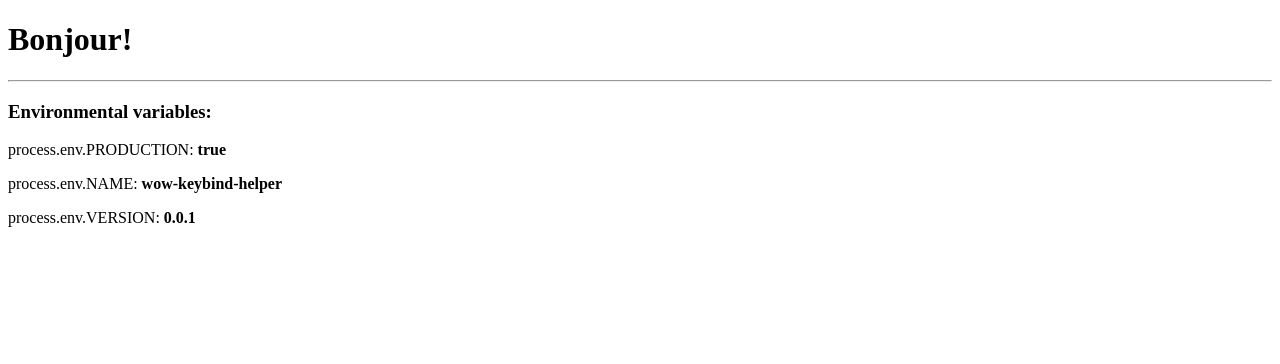
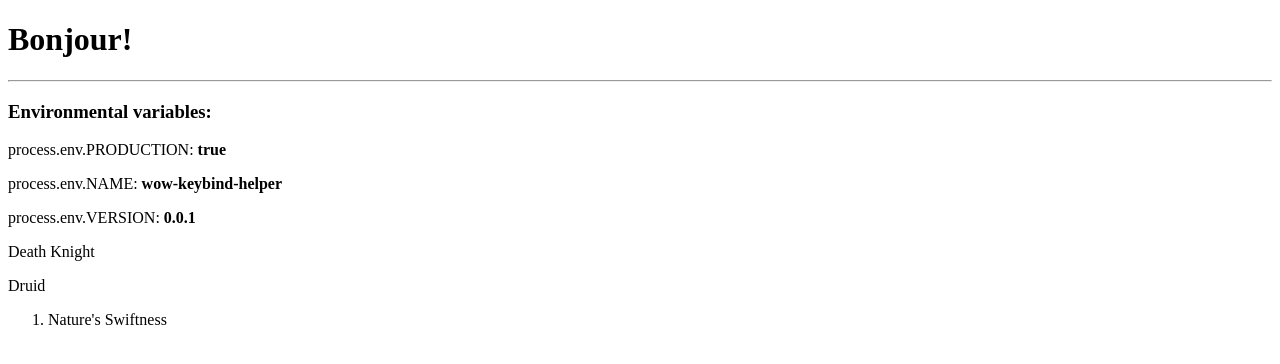
Before and after one commit to Cellv2/wow-keybind-helper, a React app: page / in a window 1280 px wide. Shown: the top 364 px of the page. Built offline with nearby package versions, Linux system fonts and the light colour scheme.

Commit message:
Add crude talent vis

```diff
--- a/src/classes/player-classes.ts
+++ b/src/classes/player-classes.ts
@@ -1,5 +1,5 @@
-import { Class } from "src/constants/classes.consts";
-import { Expansion } from "src/constants/expansions.consts";
+import { PlayerClass as Class } from "src/constants/player/class.consts";
+import { Expansion } from "src/constants/game/expansion.consts";
 
 type PlayerClass = {
     allowedExpansions: Expansion[];
--- a/src/components/HelloWorld/HelloWorld.tsx
+++ b/src/components/HelloWorld/HelloWorld.tsx
@@ -1,4 +1,5 @@
 import React from "react";
+import { TalentSelectorGrid } from "../talents/TalentSelectorGrid";
 
 export type HelloWorldProps = {
     title: string;
@@ -20,6 +21,8 @@ const HelloWorld = ({ title }: HelloWorldProps) => (
         <p>
             process.env.VERSION: <b>{process.env.VERSION}</b>
         </p>
+
+        <TalentSelectorGrid />
     </>
 );
 
--- /dev/null
+++ b/src/components/talents/TalentSelectorGrid.tsx
@@ -0,0 +1,28 @@
+import React from "react";
+import { ClassAbilities, classAbilities } from "src/constants/player/abilities";
+
+// type TalentSelectorGridProps = {};
+
+// export const TalentSelectorGrid = (props: TalentSelectorGridProps) => {
+export const TalentSelectorGrid = () => {
+    const allTalentsWithClass: Pick<ClassAbilities, "class" | "talents">[] = classAbilities.map(
+        (item) => {
+            return { class: item.class, talents: item.talents };
+        }
+    );
+
+    const element = allTalentsWithClass.map((item) => {
+        return (
+            <>
+                <p>{item.class}</p>
+                <ol>
+                    {item.talents.map((talent) => (
+                        <li key={talent.name}>{talent.name}</li>
+                    ))}
+                </ol>
+            </>
+        );
+    });
+
+    return <>{element}</>;
+};
```
